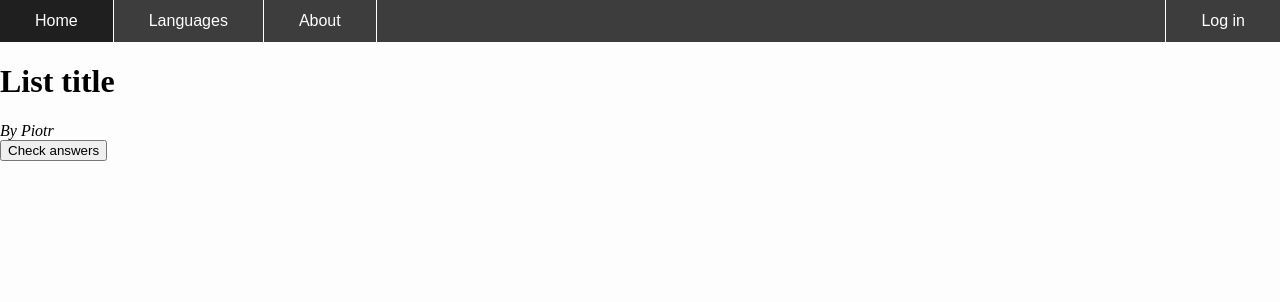
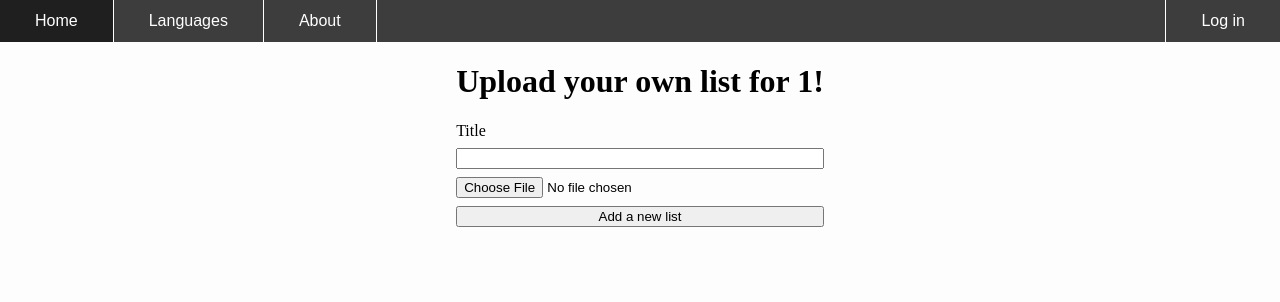
Before and after one commit to thepierrre/vocabulary_trainer, a Django app: page /languages/1/upload in a window 1280 px wide. Shown: the top 302 px of the page. Run offline with Django 3.2, Linux system fonts and the light colour scheme; data comes from the database, SQL or seed files in the repository; both versions use the stored data as it was after the commit; some web fonts are replaced.

Commit message:
Work continued

```diff
--- a/vocab_app/forms.py
+++ b/vocab_app/forms.py
@@ -1,8 +1,2 @@
 from django.forms import ModelForm
 from .models import *
-
-
-class addQuestionform(ModelForm):
-    class Meta:
-        model = Question
-        fields = "__all__"
--- a/vocab_app/models.py
+++ b/vocab_app/models.py
@@ -1,5 +1,6 @@
 from django.db import models
 from django.utils.translation import gettext_lazy as _
+from django.utils.text import slugify
 
 class LanguageChoices(models.TextChoices):
     ENGLISH = 'english', _('English')
@@ -16,6 +17,10 @@ class QuestionSet(models.Model):
         default=LanguageChoices.ENGLISH
     )
     answer_language = models.CharField(max_length=200, choices=LanguageChoices.choices)
+
+    def save(self, *args, **kwargs):
+        self.slug = slugify(self.topic_name)
+        super().save(*args, **kwargs)
 
     def __str__(self):
         return f'{self.topic_name} {self.questions_language}-{self.answer_language}'
--- a/vocab_app/static/vocab_app/language_list.css
+++ b/vocab_app/static/vocab_app/language_list.css
@@ -12,6 +12,7 @@
     list-style-type: none;
     display: flex;
     justify-content: center;
+    flex-wrap: wrap;
     gap: 40px;
 }
 
@@ -33,3 +34,7 @@
     border-radius: 50%;
     background-color: #deffed;
 }
+
+.content > li > a.gray {
+    background-color: #eeeeee;
+}
--- a/vocab_app/templates/vocab_app/language.html
+++ b/vocab_app/templates/vocab_app/language.html
@@ -20,6 +20,11 @@
                     </a>
                 </li>
             {% endfor %}
+            <li>
+                <a  class="gray" href="{% url "language-list-upload" language %}">
+                    <span class="text">Add a new list</span>
+                </a>
+            </li>
         </ul>
     </section>
 {% endblock %}
--- a/vocab_app/templates/vocab_app/vocabulary_list.html
+++ b/vocab_app/templates/vocab_app/vocabulary_list.html
@@ -9,14 +9,12 @@
 {% endblock %}
 
 {% block content %}
-    <h1>List title</h1>
-    <article>
-        <address>By Piotr</address>
-    </article>
-    <form action="" method="post">
+    <div style="margin: 0 auto">
+    <h1>{{list_title}}</h1>
+    <form action="" method="post" style="display: flex; flex-direction: column; gap: 8px;">
         {% csrf_token %}
         {% for q in questions %}
-            <div style="display: flex">
+            <div style="display: flex; gap: 5px; justify-content: space-between;">
                 <label for="{{q.question}}">{{q.question}}</label>
                 {% if q.is_noun %}
                     <input
@@ -74,5 +72,6 @@
             </div>
         {% endif %}
     </form>
+    </div>
 
 {% endblock %}
--- /dev/null
+++ b/vocab_app/templates/vocab_app/vocabulary_list_csv_form.html
@@ -0,0 +1,29 @@
+{% extends "base.html" %}
+{% load static %}
+
+{% block title%}
+    This List Title
+{% endblock %}
+
+{% block css_files %}
+{% endblock %}
+
+{% block content %}
+<div style="margin: 0 auto;">
+    <h1>Upload your own list for {{language|capfirst}}!</h1>
+    <form method="post" enctype="multipart/form-data" style="display: flex; flex-direction: column; gap: 8px;">
+        {% csrf_token %}
+        <label for="title">Title</label>
+        <input
+            id="title"
+            type="text"
+            name="title"
+            required
+        >
+        <input type='file' name='file' required/>
+
+        <input type="submit" value="Add a new list">
+    </form>
+</div>
+
+{% endblock %}
--- a/vocab_app/urls.py
+++ b/vocab_app/urls.py
@@ -18,6 +18,9 @@ urlpatterns = [
     path("languages/<slug:language>",
         views.language_list,
         name="language-list"),
+    path("languages/<slug:language>/upload",
+        views.upload_csv,
+        name="language-list-upload"),
     path ("languages/<slug:language>/<slug:list>",
         views.vocabulary_list,
         name="list-detail-page"),
--- a/vocab_app/views.py
+++ b/vocab_app/views.py
@@ -1,5 +1,8 @@
+from http import HTTPStatus
+from http.client import HTTPResponse
 import random
 from django.shortcuts import render
+import pandas as pd
 
 from .models import LanguageChoices, QuestionSet, Question
 
@@ -42,6 +45,7 @@ def language_list(request, language):
     )
 
 def vocabulary_list(request, language, list):
+    question_set = QuestionSet.objects.filter(slug=list).first()
     questions = Question.objects.filter(set__slug=list)
     if request.method == 'POST':
         correct = 0
@@ -49,7 +53,7 @@ def vocabulary_list(request, language, list):
         for q in questions:
             q.user_answer = request.POST.get(q.question)
             q.user_answer_article = request.POST.get(f'{q.question}_article')
-            if q.user_answer == q.answer and q.article == q.user_answer_article or q.is_noun == False:
+            if q.user_answer == q.answer and (q.article == q.user_answer_article or q.is_noun == False):
                 q.correct = True
                 correct += 1
             else:
@@ -59,6 +63,7 @@ def vocabulary_list(request, language, list):
             request,
             "vocab_app/vocabulary_list.html",
             {
+                "list_title": question_set.topic_name,
                 "questions": questions,
                 "result": {
                     "correct": correct,
@@ -70,5 +75,40 @@ def vocabulary_list(request, language, list):
         return render(
             request,
             "vocab_app/vocabulary_list.html",
-            { "questions": questions }
+            {
+                "list_title": question_set.topic_name,
+                "questions": questions
+            }
         )
+
+
+def upload_csv(request, language):
+    if request.method == 'POST':
+        try:
+            csv_file = request.FILES['file']
+            questions = pd.read_csv(csv_file, delimiter=';', na_filter=False).to_dict('index')
+            list_name = request.POST['title']
+            if QuestionSet.objects.filter(topic_name=list_name).count() == 0:
+                new_list = QuestionSet.objects.create(topic_name=list_name,
+                                                        questions_language=LanguageChoices.ENGLISH,
+                                                        answer_language=language)
+                for question in questions.values():
+                    question_data = {k: v for k, v in question.items()}
+                    Question.objects.create(set=new_list, **question_data)
+            return render(
+                request,
+                "vocab_app/language.html",
+                { "language": language, "lists": QuestionSet.objects.filter(answer_language=language) }
+            )
+        except Exception as e:
+            print(e)
+            return render(
+                request,
+                "vocab_app/vocabulary_list_csv_form.html",
+                { "language": language }
+            )
+    return render (
+        request,
+        "vocab_app/vocabulary_list_csv_form.html",
+        { "language": language }
+    )
```
Also changed, not shown: vocab_app/admin.py (+8 -1 lines), db.sqlite3, vocab_app/static/vocab_app/list.css (deleted).
